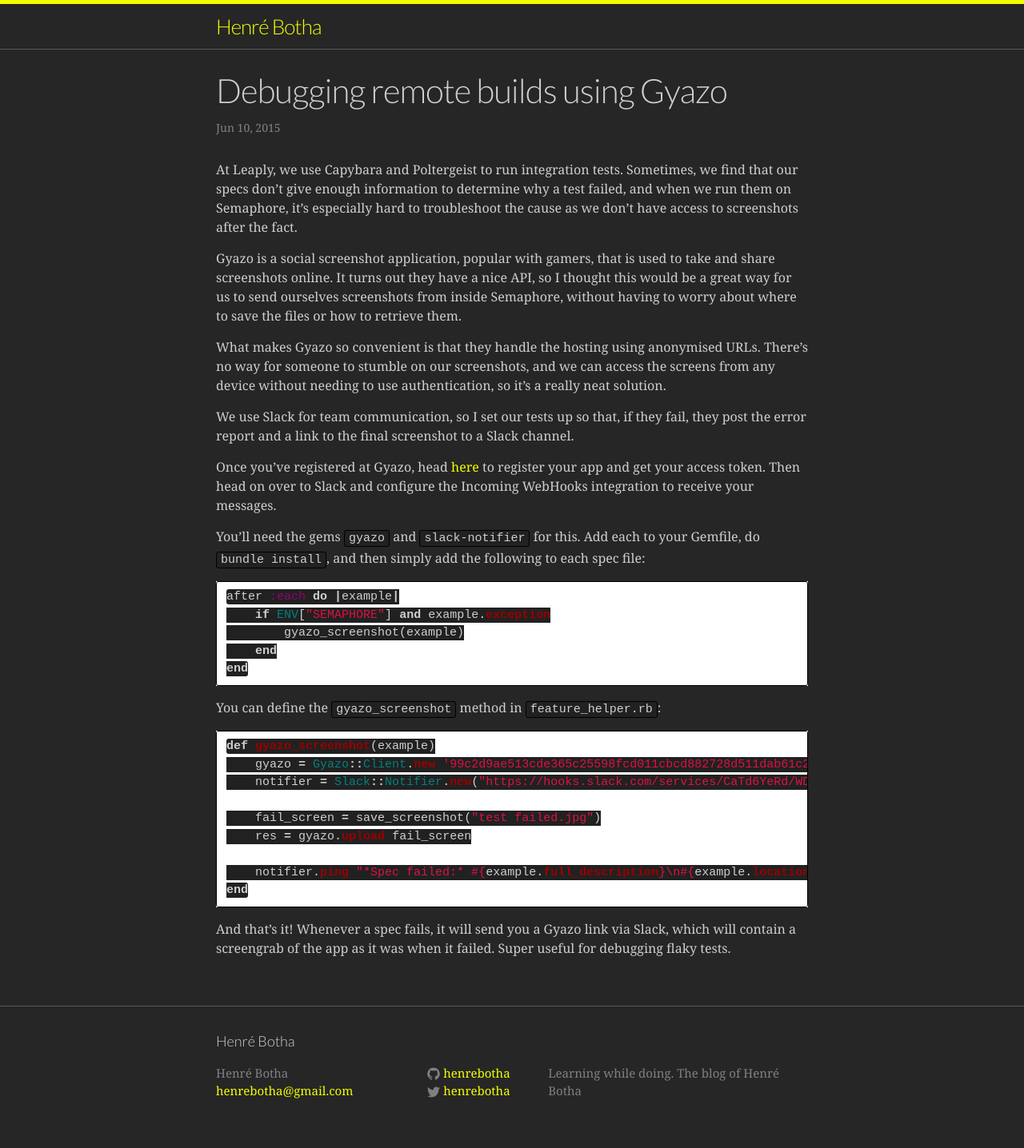
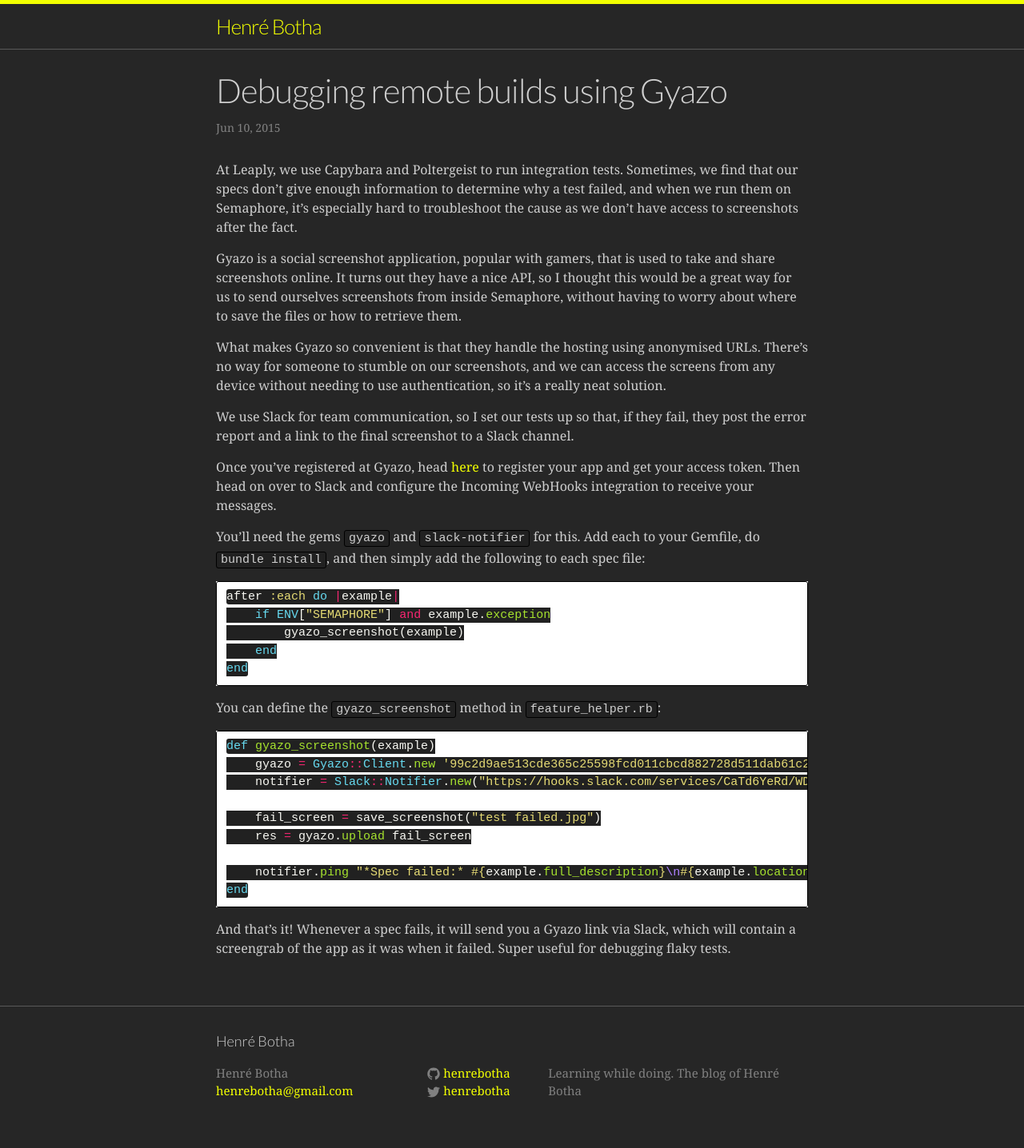
Before and after one commit to henrebotha/henrebotha.github.io, a Jekyll site: the page built from _posts/2015-06-10-debugging-remote-builds-using-gyazo.md, in a window 1280 px wide. Shown: the whole page at 80% size. Built offline with Jekyll 4.4.1, drawn with Linux system fonts in a browser that asks for light colours; Markdown is read by kramdown in place of the engine named in the settings.

Commit message:
monokai syntax highlighting 🌚

```diff
--- a/_sass/_syntax-highlighting.scss
+++ b/_sass/_syntax-highlighting.scss
@@ -9,63 +9,67 @@
     background: #fff;
     @extend %vertical-rhythm;
 
-    .c     { color: #998; font-style: italic } // Comment
-    .err   { color: #a61717; background-color: #e3d2d2 } // Error
-    .k     { font-weight: bold } // Keyword
-    .o     { font-weight: bold } // Operator
-    .cm    { color: #998; font-style: italic } // Comment.Multiline
-    .cp    { color: #999; font-weight: bold } // Comment.Preproc
-    .c1    { color: #998; font-style: italic } // Comment.Single
-    .cs    { color: #999; font-weight: bold; font-style: italic } // Comment.Special
-    .gd    { color: #000; background-color: #fdd } // Generic.Deleted
-    .gd .x { color: #000; background-color: #faa } // Generic.Deleted.Specific
-    .ge    { font-style: italic } // Generic.Emph
-    .gr    { color: #a00 } // Generic.Error
-    .gh    { color: #999 } // Generic.Heading
-    .gi    { color: #000; background-color: #dfd } // Generic.Inserted
-    .gi .x { color: #000; background-color: #afa } // Generic.Inserted.Specific
-    .go    { color: #888 } // Generic.Output
-    .gp    { color: #555 } // Generic.Prompt
-    .gs    { font-weight: bold } // Generic.Strong
-    .gu    { color: #aaa } // Generic.Subheading
-    .gt    { color: #a00 } // Generic.Traceback
-    .kc    { font-weight: bold } // Keyword.Constant
-    .kd    { font-weight: bold } // Keyword.Declaration
-    .kp    { font-weight: bold } // Keyword.Pseudo
-    .kr    { font-weight: bold } // Keyword.Reserved
-    .kt    { color: #458; font-weight: bold } // Keyword.Type
-    .m     { color: #099 } // Literal.Number
-    .s     { color: #d14 } // Literal.String
-    .na    { color: #008080 } // Name.Attribute
-    .nb    { color: #0086B3 } // Name.Builtin
-    .nc    { color: #458; font-weight: bold } // Name.Class
-    .no    { color: #008080 } // Name.Constant
-    .ni    { color: #800080 } // Name.Entity
-    .ne    { color: #900; font-weight: bold } // Name.Exception
-    .nf    { color: #900; font-weight: bold } // Name.Function
-    .nn    { color: #555 } // Name.Namespace
-    .nt    { color: #000080 } // Name.Tag
-    .nv    { color: #008080 } // Name.Variable
-    .ow    { font-weight: bold } // Operator.Word
-    .w     { color: #bbb } // Text.Whitespace
-    .mf    { color: #099 } // Literal.Number.Float
-    .mh    { color: #099 } // Literal.Number.Hex
-    .mi    { color: #099 } // Literal.Number.Integer
-    .mo    { color: #099 } // Literal.Number.Oct
-    .sb    { color: #d14 } // Literal.String.Backtick
-    .sc    { color: #d14 } // Literal.String.Char
-    .sd    { color: #d14 } // Literal.String.Doc
-    .s2    { color: #d14 } // Literal.String.Double
-    .se    { color: #d14 } // Literal.String.Escape
-    .sh    { color: #d14 } // Literal.String.Heredoc
-    .si    { color: #d14 } // Literal.String.Interpol
-    .sx    { color: #d14 } // Literal.String.Other
-    .sr    { color: #009926 } // Literal.String.Regex
-    .s1    { color: #d14 } // Literal.String.Single
-    .ss    { color: #990073 } // Literal.String.Symbol
-    .bp    { color: #999 } // Name.Builtin.Pseudo
-    .vc    { color: #008080 } // Name.Variable.Class
-    .vg    { color: #008080 } // Name.Variable.Global
-    .vi    { color: #008080 } // Name.Variable.Instance
-    .il    { color: #099 } // Literal.Number.Integer.Long
+    .hll { background-color: #49483e }
+    .c { color: #75715e } /* Comment */
+    .err { color: #960050; background-color: #1e0010 } /* Error */
+    .k { color: #66d9ef } /* Keyword */
+    .l { color: #ae81ff } /* Literal */
+    .n { color: #f8f8f2 } /* Name */
+    .o { color: #f92672 } /* Operator */
+    .p { color: #f8f8f2 } /* Punctuation */
+    .cm { color: #75715e } /* Comment.Multiline */
+    .cp { color: #75715e } /* Comment.Preproc */
+    .c1 { color: #75715e } /* Comment.Single */
+    .cs { color: #75715e } /* Comment.Special */
+    .ge { font-style: italic } /* Generic.Emph */
+    .gs { font-weight: bold } /* Generic.Strong */
+    .kc { color: #66d9ef } /* Keyword.Constant */
+    .kd { color: #66d9ef } /* Keyword.Declaration */
+    .kn { color: #f92672 } /* Keyword.Namespace */
+    .kp { color: #66d9ef } /* Keyword.Pseudo */
+    .kr { color: #66d9ef } /* Keyword.Reserved */
+    .kt { color: #66d9ef } /* Keyword.Type */
+    .ld { color: #e6db74 } /* Literal.Date */
+    .m { color: #ae81ff } /* Literal.Number */
+    .s { color: #e6db74 } /* Literal.String */
+    .na { color: #a6e22e } /* Name.Attribute */
+    .nb { color: #f8f8f2 } /* Name.Builtin */
+    .nc { color: #a6e22e } /* Name.Class */
+    .no { color: #66d9ef } /* Name.Constant */
+    .nd { color: #a6e22e } /* Name.Decorator */
+    .ni { color: #f8f8f2 } /* Name.Entity */
+    .ne { color: #a6e22e } /* Name.Exception */
+    .nf { color: #a6e22e } /* Name.Function */
+    .nl { color: #f8f8f2 } /* Name.Label */
+    .nn { color: #f8f8f2 } /* Name.Namespace */
+    .nx { color: #a6e22e } /* Name.Other */
+    .py { color: #f8f8f2 } /* Name.Property */
+    .nt { color: #f92672 } /* Name.Tag */
+    .nv { color: #f8f8f2 } /* Name.Variable */
+    .ow { color: #f92672 } /* Operator.Word */
+    .w { color: #f8f8f2 } /* Text.Whitespace */
+    .mf { color: #ae81ff } /* Literal.Number.Float */
+    .mh { color: #ae81ff } /* Literal.Number.Hex */
+    .mi { color: #ae81ff } /* Literal.Number.Integer */
+    .mo { color: #ae81ff } /* Literal.Number.Oct */
+    .sb { color: #e6db74 } /* Literal.String.Backtick */
+    .sc { color: #e6db74 } /* Literal.String.Char */
+    .sd { color: #e6db74 } /* Literal.String.Doc */
+    .s2 { color: #e6db74 } /* Literal.String.Double */
+    .se { color: #ae81ff } /* Literal.String.Escape */
+    .sh { color: #e6db74 } /* Literal.String.Heredoc */
+    .si { color: #e6db74 } /* Literal.String.Interpol */
+    .sx { color: #e6db74 } /* Literal.String.Other */
+    .sr { color: #e6db74 } /* Literal.String.Regex */
+    .s1 { color: #e6db74 } /* Literal.String.Single */
+    .ss { color: #e6db74 } /* Literal.String.Symbol */
+    .bp { color: #f8f8f2 } /* Name.Builtin.Pseudo */
+    .vc { color: #f8f8f2 } /* Name.Variable.Class */
+    .vg { color: #f8f8f2 } /* Name.Variable.Global */
+    .vi { color: #f8f8f2 } /* Name.Variable.Instance */
+    .il { color: #ae81ff } /* Literal.Number.Integer.Long */
+    .gh { } /* Generic Heading & Diff Header */
+    .gu { color: #75715e; } /* Generic.Subheading & Diff Unified/Comment? */
+    .gd { color: #f92672; } /* Generic.Deleted & Diff Deleted */
+    .gi { color: #a6e22e; } /* Generic.Inserted & Diff Inserted */
 }
```
